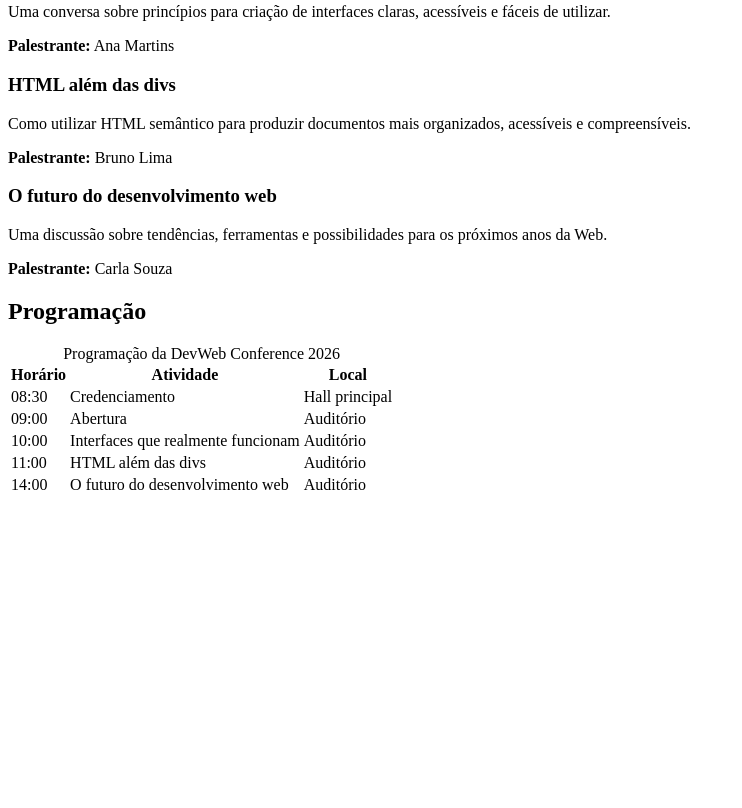
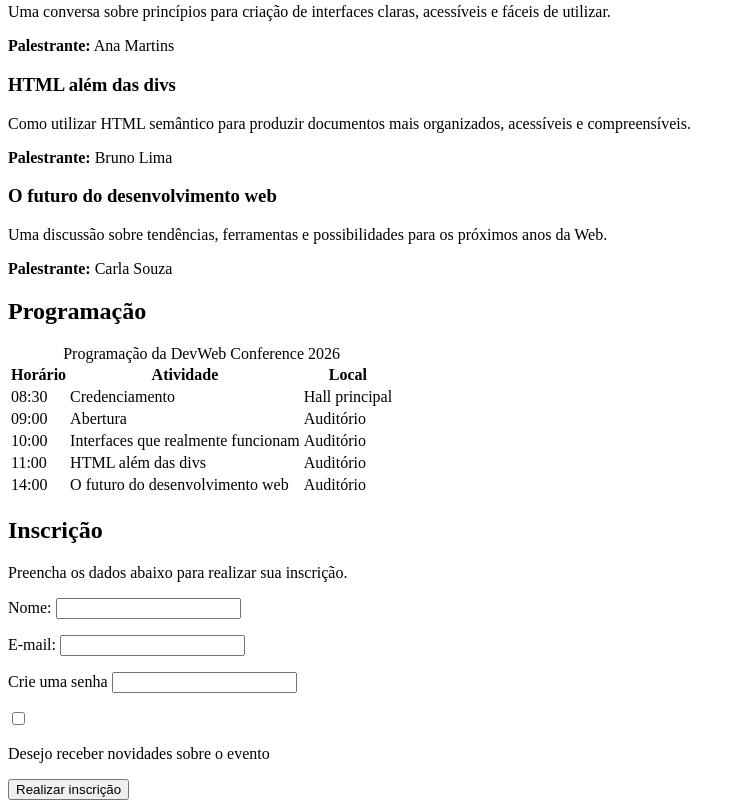
Before and after one commit to heywillobo/devweb-conference, a plain HTML site: page index.html in a window 1280 px wide. Shown: the part 1275-2083 px from the top of the page, without its empty margins (0-742 px from the left). Before the commit the page ends 1780 px from the top, so only its background shows below. Drawn offline with Linux system fonts and the light colour scheme.

Commit message:
feat: adiciona formulario de inscricao

```diff
--- a/index.html
+++ b/index.html
@@ -9,10 +9,12 @@
 <body>
     <header>
         <h1>DevWeb Conference 2026</h1>
+
         <p>
             Um encontro sobre desenvolvimento web,
             interfaces e experiências digitais.
         </p>
+
     </header>
 
 <nav>
@@ -26,6 +28,7 @@
 
 <section id="sobre">
     <h2>Sobre o evento</h2>
+
     <p>
         A DevWeb Conference reúne estudantes e profissionais
         interessados em desenvolvimento de interfaces web,
@@ -49,6 +52,7 @@
     <h2>Palestras</h2>
     <article>
         <h3>Interfaces que realmente funcionam</h3>
+
         <p>
             Uma conversa sobre princípios para criação
             de interfaces claras, acessíveis e fáceis de utilizar.
@@ -57,10 +61,12 @@
         <p>
             <strong>Palestrante:</strong> Ana Martins
         </p>
+
     </article>
 
     <article>
         <h3>HTML além das divs</h3>
+
         <p>
             Como utilizar HTML semântico para produzir documentos
             mais organizados, acessíveis e compreensíveis.
@@ -69,10 +75,12 @@
         <p>
             <strong>Palestrante:</strong> Bruno Lima
         </p>
+
     </article>
 
     <article>
         <h3>O futuro do desenvolvimento web</h3>
+
         <p>
             Uma discussão sobre tendências, ferramentas
             e possibilidades para os próximos anos da Web.
@@ -81,6 +89,7 @@
         <p>
             <strong>Palestrante:</strong> Carla Souza
         </p>
+
     </article>
 </section>
 
@@ -131,6 +140,66 @@
     </table>
 </section>
 
+<section id="inscricao">
+    <h2>Inscrição</h2>
+
+    <p>
+        Preencha os dados abaixo para realizar sua inscrição.
+    </p>
+
+    <form>
+
+        <p>
+            <label for="nome">Nome:</label>
+
+            <input
+            type="text"
+            id="none"
+            name="nome"
+            required
+        >
+        </p>
+
+        <p>
+            <label for="email">E-mail:</label>
+
+            <input
+            type="email"
+            id="email"
+            name="email"
+            required
+            >
+        </p>
+
+        <p>
+            <label for="senha">Crie uma senha</label>
+            <input
+            type="password"
+            id="senha"
+            name="senha"
+            required
+        >
+
+        <p>
+            <input
+            type="checkbox"
+            id="novidades"
+            name="novidades"
+            >
+        </p>
+
+        <label for="novidades">
+            Desejo receber novidades sobre o evento
+        </label>
+        </p>
+
+        <button type="submit">
+        Realizar inscrição
+        </button>
+
+    </form>
+</section>
+
 </main>
 
 </body>
```
